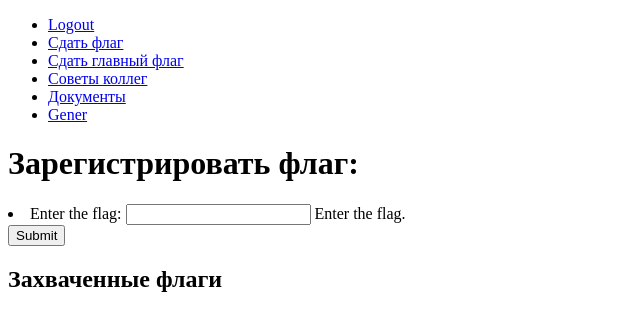
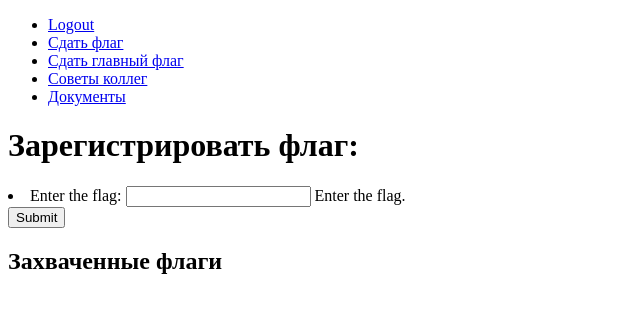
Before and after one commit to andrey-limasov/AdviceSystem, a Django app: page /turnir/ in a window 1280 px wide. Shown: the top 331 px of the page, without its empty margins (0-640 px from the left). Run offline with Django 4.2, Linux system fonts and the light colour scheme; data comes from the database, SQL or seed files in the repository.

Commit message:
Gener Remove

```diff
--- a/templates/index.html
+++ b/templates/index.html
@@ -33,8 +33,5 @@
          <li>
             <a href="{% url 'docs' %}">Документы</a>
         </li>
-        <li>
-            <a href="{% url 'gener' %}">Gener</a>
-        </li>
     </ul>
 {% endblock %}
```
